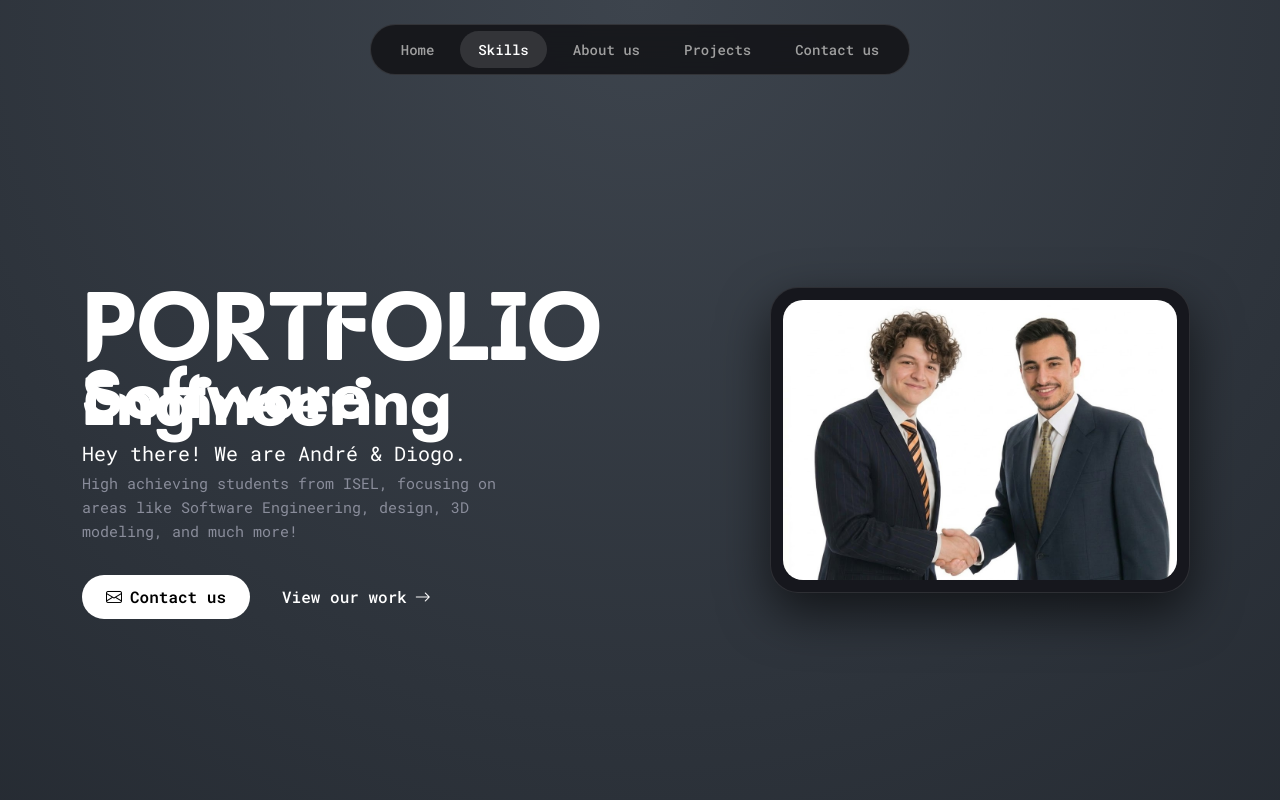
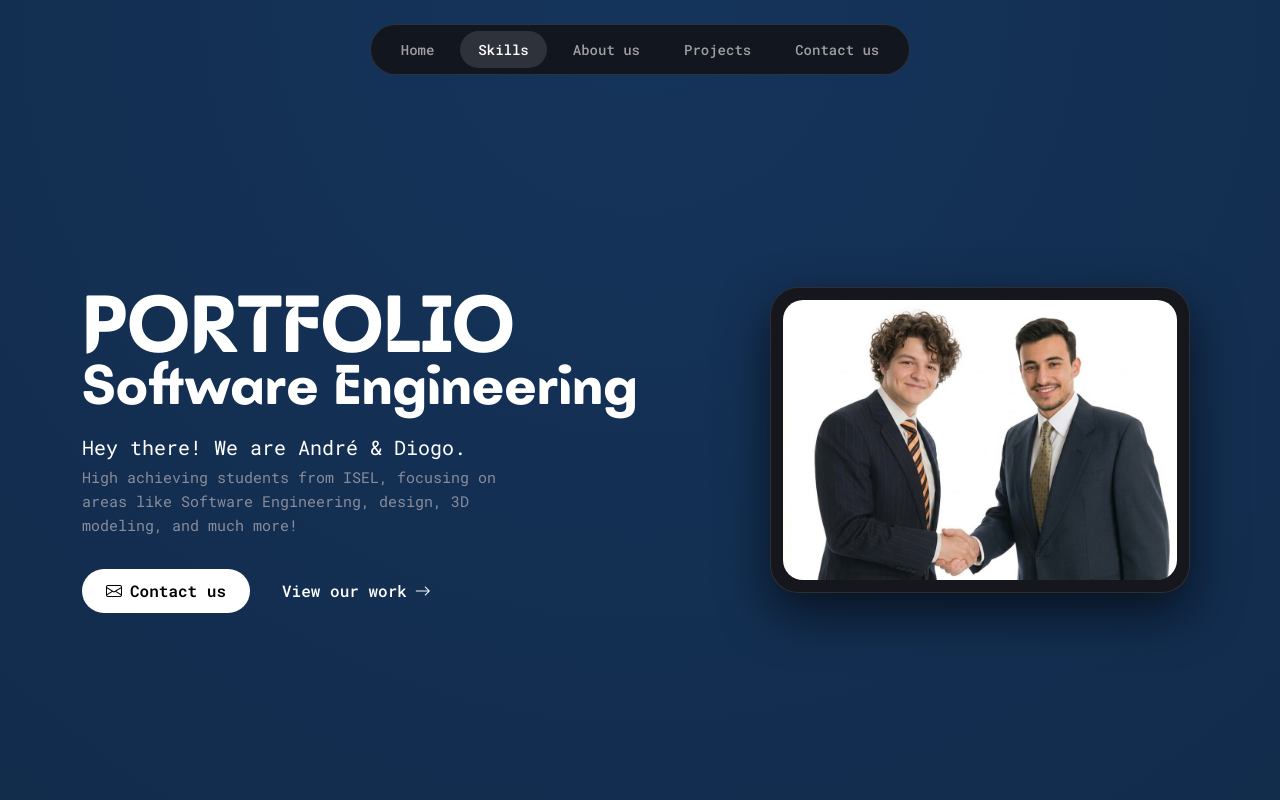
Before and after one commit to AndreLoreti/www, a plain HTML site: page index.html in a window 1280 px wide. Shown: the top 800 px of the page. Drawn offline with nearby package versions, Linux system fonts and the light colour scheme.

Commit message:
Background colour and proportion

```diff
--- a/css/main.css
+++ b/css/main.css
@@ -22,7 +22,13 @@ html {
 }
 
 body {
-  background: radial-gradient(circle at 50% 0%, #3d444d, #0d1117, #0d1117);
+  background: radial-gradient(
+    circle at 50% 0%,
+    #15345b 0%,
+    #102744 35%,
+    #0b1b31 65%,
+    #060d18 100%
+);
   min-height: 100vh; /* background ocupa 100% da tela (vh = ajusta a qualquer resolucao) */
   font-family: "Roboto Mono", monospace;
   margin: 0;
@@ -82,18 +88,17 @@ section {
 /* Config da TIPOGRAFIA */
 /* Config do PORTFOLIO */
 .text-xl {
-  font-size: 100px;
+  font-size: clamp(4rem, 6.5vw, 6.25rem); /* Ajusta o tamanho da fonte de acordo com o monitor: tamanho mínimo, tamanho ideal e tamanho máximo */
   line-height: 0.9;
-  margin-top: 20px;
+  margin: 20px 0 0;
   color: white;
 }
 
 /* Config do SOFTWARE ENGINEERING */
 .text-lg {
-  font-size: 70px;
-  margin-top: 20px;
-  margin-bottom: 10px;
-  line-height: 0.1;
+  font-size: clamp(2.5rem, 4.5vw, 4.375rem);
+  margin: 8px 0 10px; /* Ajusta a margem superior 8 px e a margem inferior 10 px */
+  line-height: 0.50;
   color: white;
 }
 
```
